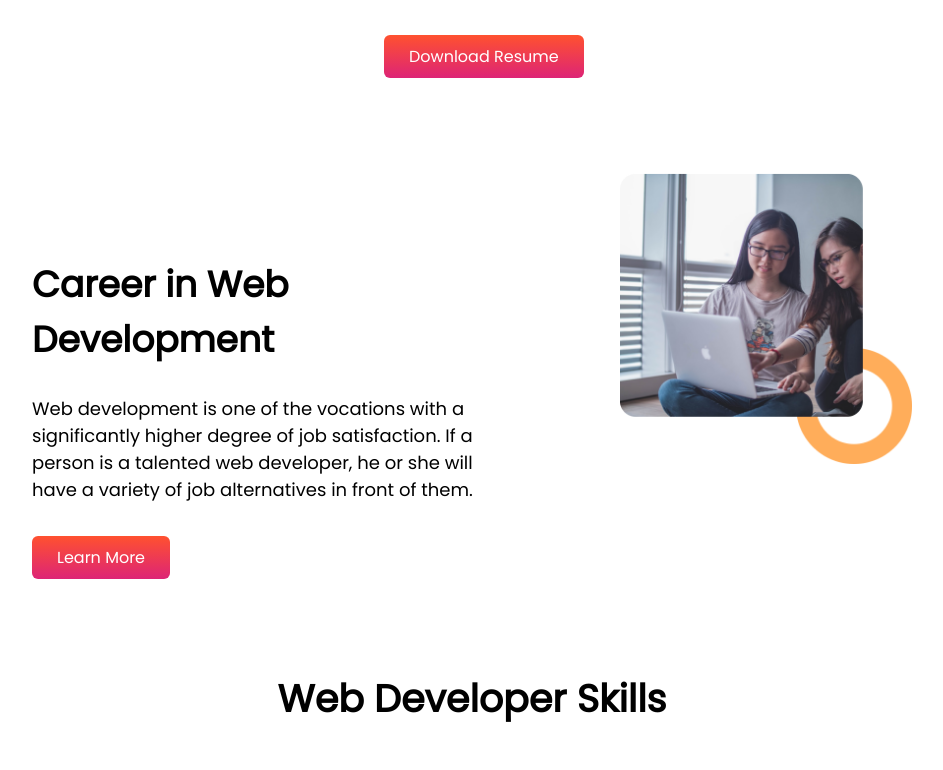
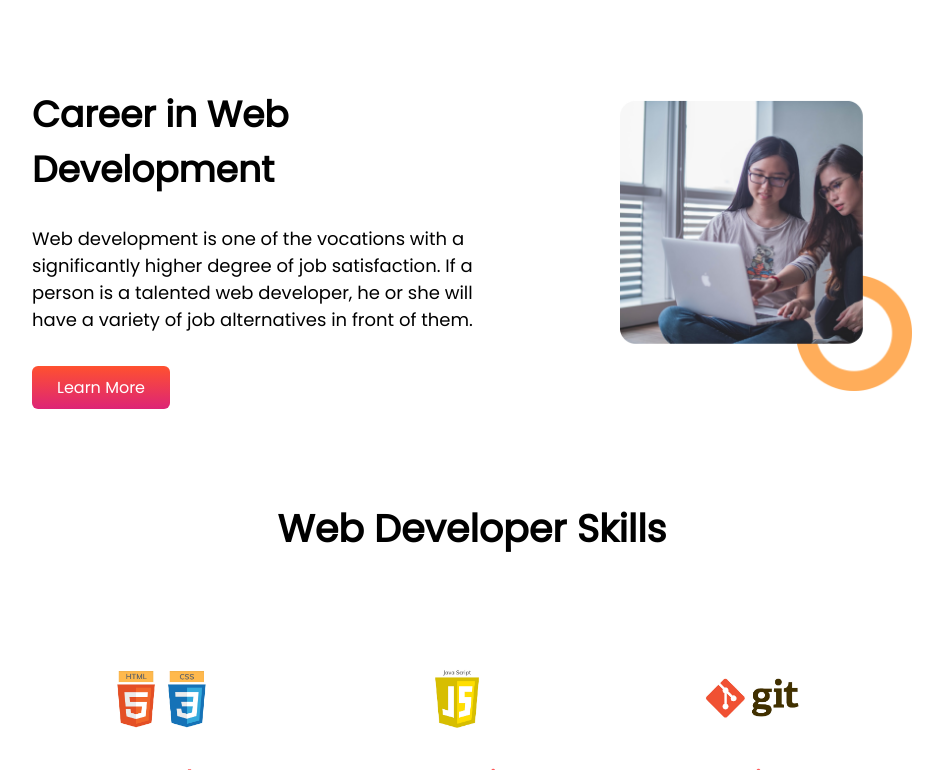
Before and after one commit to sarikamahboob/project-3-mission-2022, a plain HTML site: page index.html in a window 1280 px wide. Shown: the part 1730-2500 px from the top of the page, without its empty margins (168-1111 px from the left). Drawn offline with Linux system fonts and the light colour scheme.

Commit message:
img modify

```diff
--- a/style.css
+++ b/style.css
@@ -197,6 +197,7 @@ body {
   padding-left: 200px;
   padding-right: 200px;
   margin-bottom: 100px;
+  align-items: center;
 }
 
 .about-me .about-me-img {
@@ -209,7 +210,6 @@ body {
 
 .about-me .about-me-info {
   width: 60%;
-  padding-top: 88px;
 }
 
 .about-me .about-me-info h1 {
@@ -247,7 +247,6 @@ body {
 
 .career-in-webdev .career-info {
   padding-right: 60px;
-  padding-top: 88px;
 }
 .career-in-webdev .career-img img {
   width: 90%;
```
